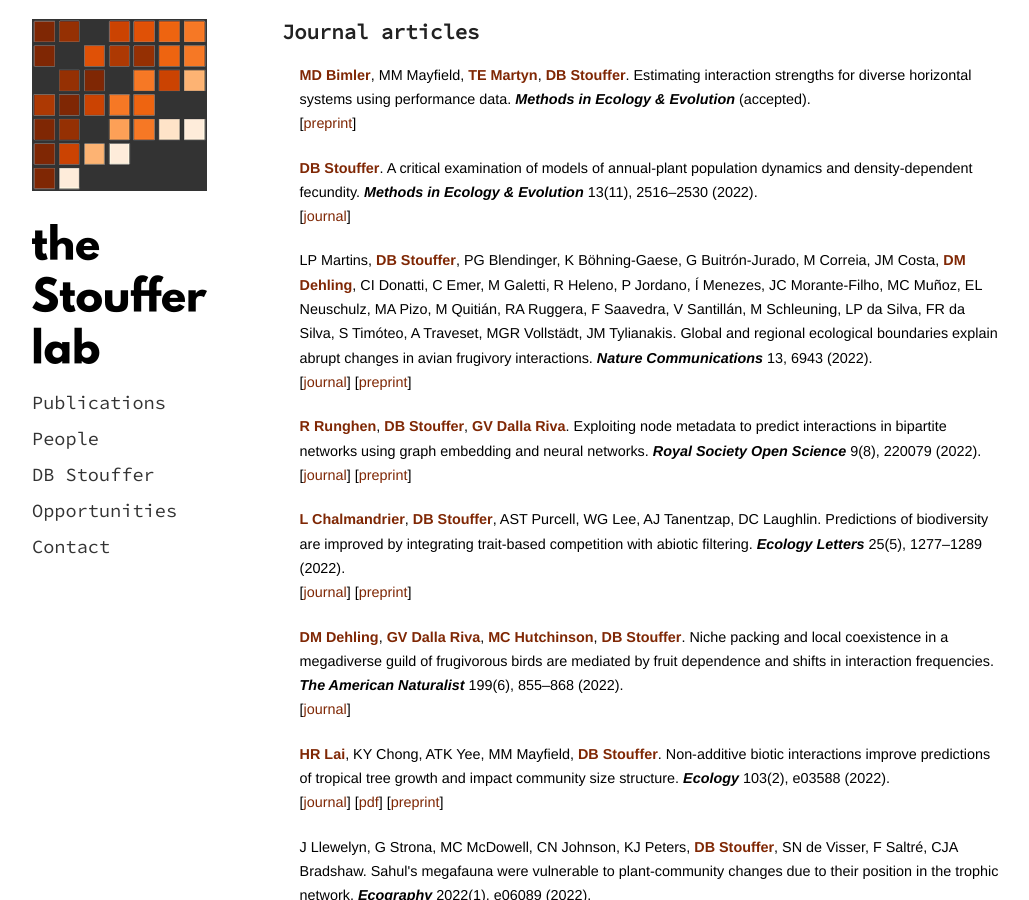
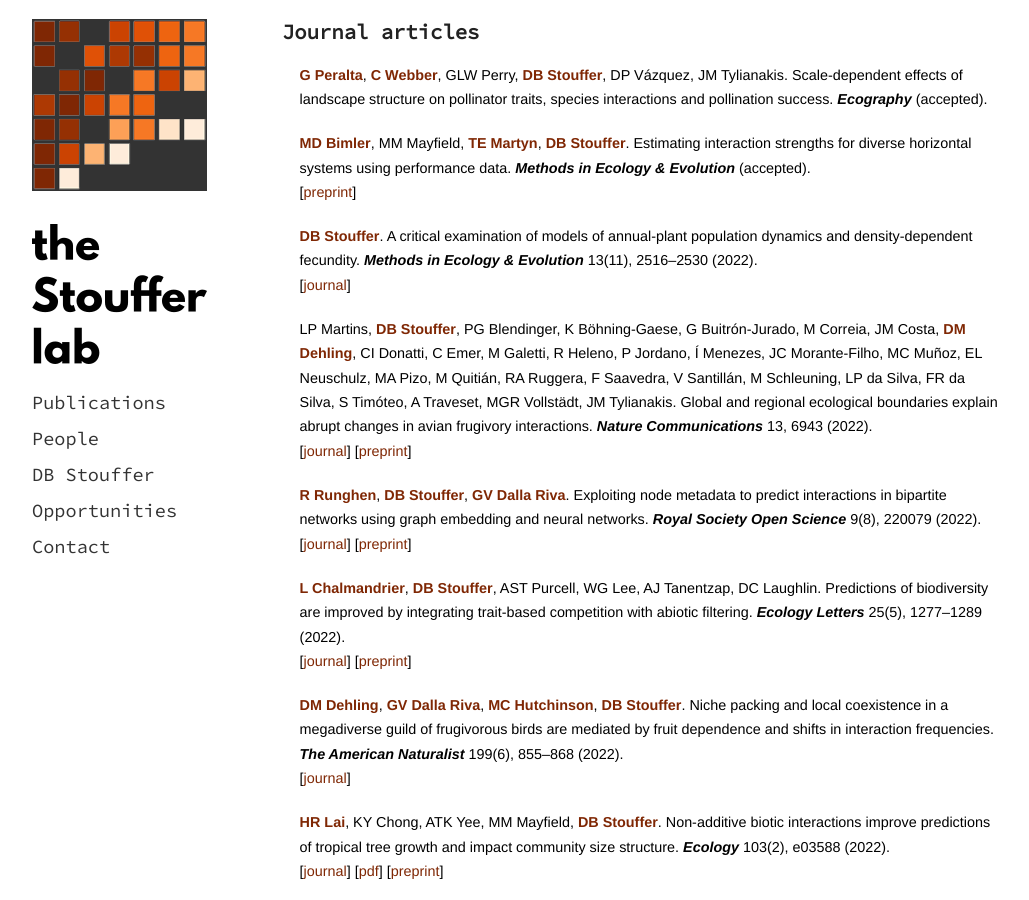
Before and after one commit to stoufferlab/stoufferlab.github.io, a Jekyll site: the page built from publications/index.html, in a window 1280 px wide and 900 px high. Shown: the whole window, without its empty margins (123-1152 px from the left). Built offline with Jekyll 4.4.1, drawn with Linux system fonts in a browser that asks for light colours; nearby versions of some CDN libraries; library files that are not in the unit come from our copies; a script that is not in the unit is left out.

Commit message:
adding accepted manuscript Peralta et al Ecography

```diff
--- a/publications/papers.html
+++ b/publications/papers.html
@@ -1,4 +1,26 @@
 <!-- journal articles -->
+
+<div id="publication">
+<li>
+<p>
+<b style="color: rgb(127,39,4);">G Peralta</b>,
+<b style="color: rgb(127,39,4);">C Webber</b>,
+GLW Perry,
+<b style="color: rgb(127,39,4);">DB Stouffer</b>,
+DP Vázquez,
+JM Tylianakis.
+Scale-dependent effects of landscape structure on pollinator traits, species interactions and pollination success.
+<b><i>Ecography</i></b>
+<!-- 129(4), 503–511 -->
+(accepted).<br>
+<!-- [<a href="http://dx.doi.org/10.1111/oik.06503">journal</a>] -->
+<!-- [<a href="/pdfs/Peralta-2020-Oikos-129-503.pdf">pdf</a>] -->
+<!-- <br> -->
+<small>
+</small>
+</p>
+</li>
+</div>
 
 <div id="publication">
 <li>
```
